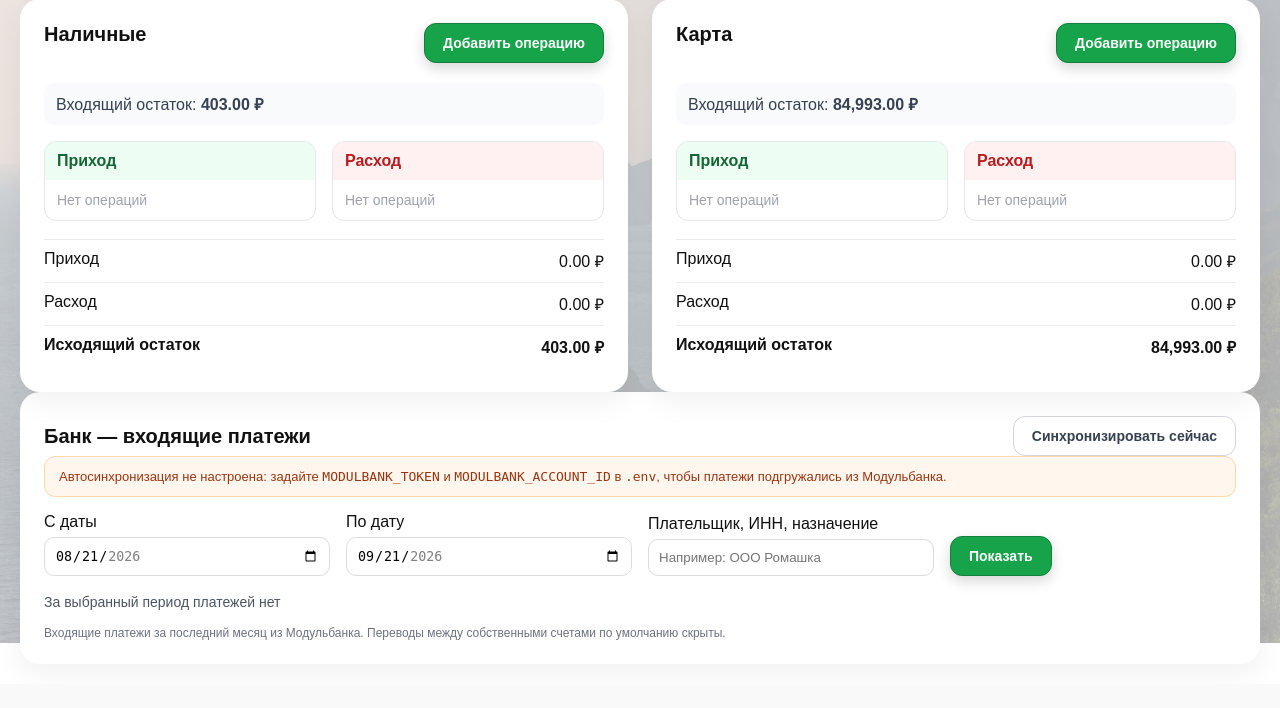
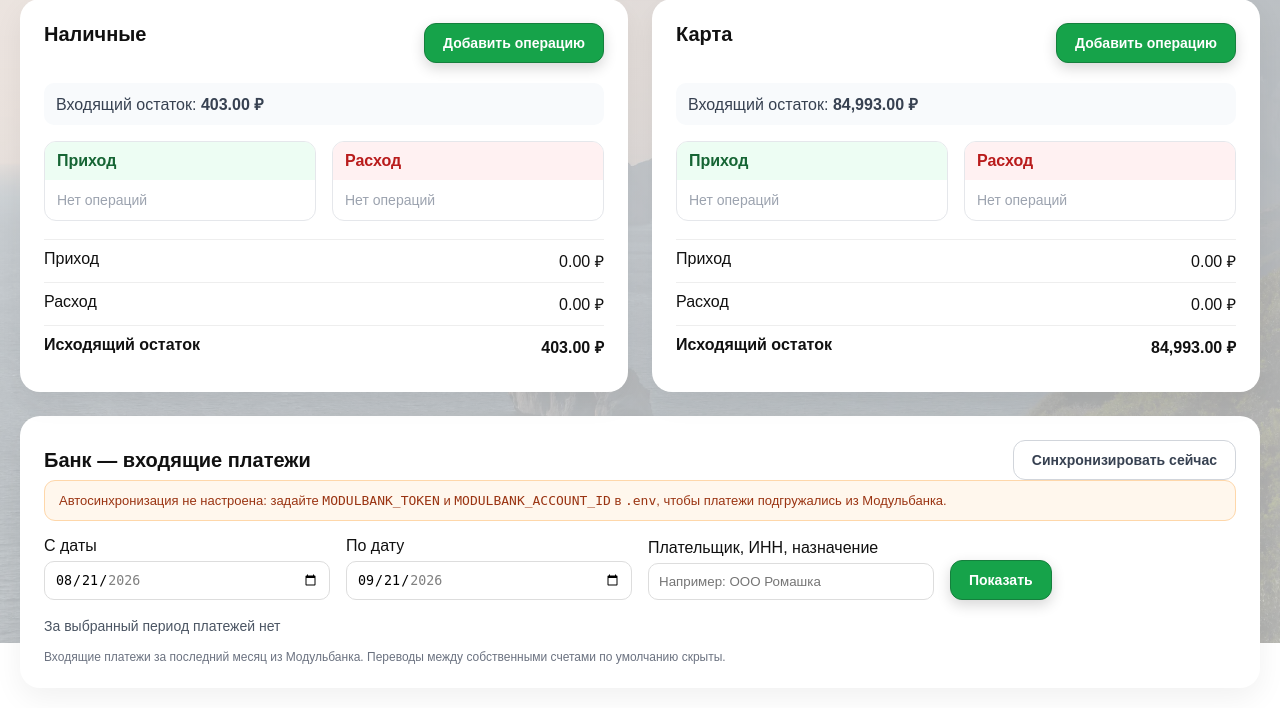
Before and after one commit to Akkormsk/psadmin, a Django app: page /cash/ in a window 1280 px wide. Shown: the part 197-905 px from the top of the page. Before the commit the page ends 840 px from the top, so only its background shows below. Run offline with Django 4.2, Linux system fonts and the light colour scheme; the visitor is signed in with stand-in values (Sample User, id 1); data comes from the database, SQL or seed files in the repository; data that the repository does not hold is empty; some libraries are stand-ins or nearby versions.

Commit message:
Банк: отступ над блоком (panel--separated), как между остальными панелями
Co-Authored-By: Claude Sonnet 5 <noreply@anthropic.com>

```diff
--- a/templates/cash/_bank_payments.html
+++ b/templates/cash/_bank_payments.html
@@ -14,7 +14,7 @@
   .bank-flag { display: inline-block; margin-left: 7px; padding: 2px 7px; border-radius: 999px; background: #f3f4f6; color: #6b7280; font-size: 11px; font-weight: 700; vertical-align: middle; }
 </style>
 
-<section class="panel bank-panel">
+<section class="panel panel--separated bank-panel">
   <div class="panel-header panel-header--toolbar">
     <h2 class="panel-title">Банк — входящие платежи</h2>
     <div class="panel-actions">
```
